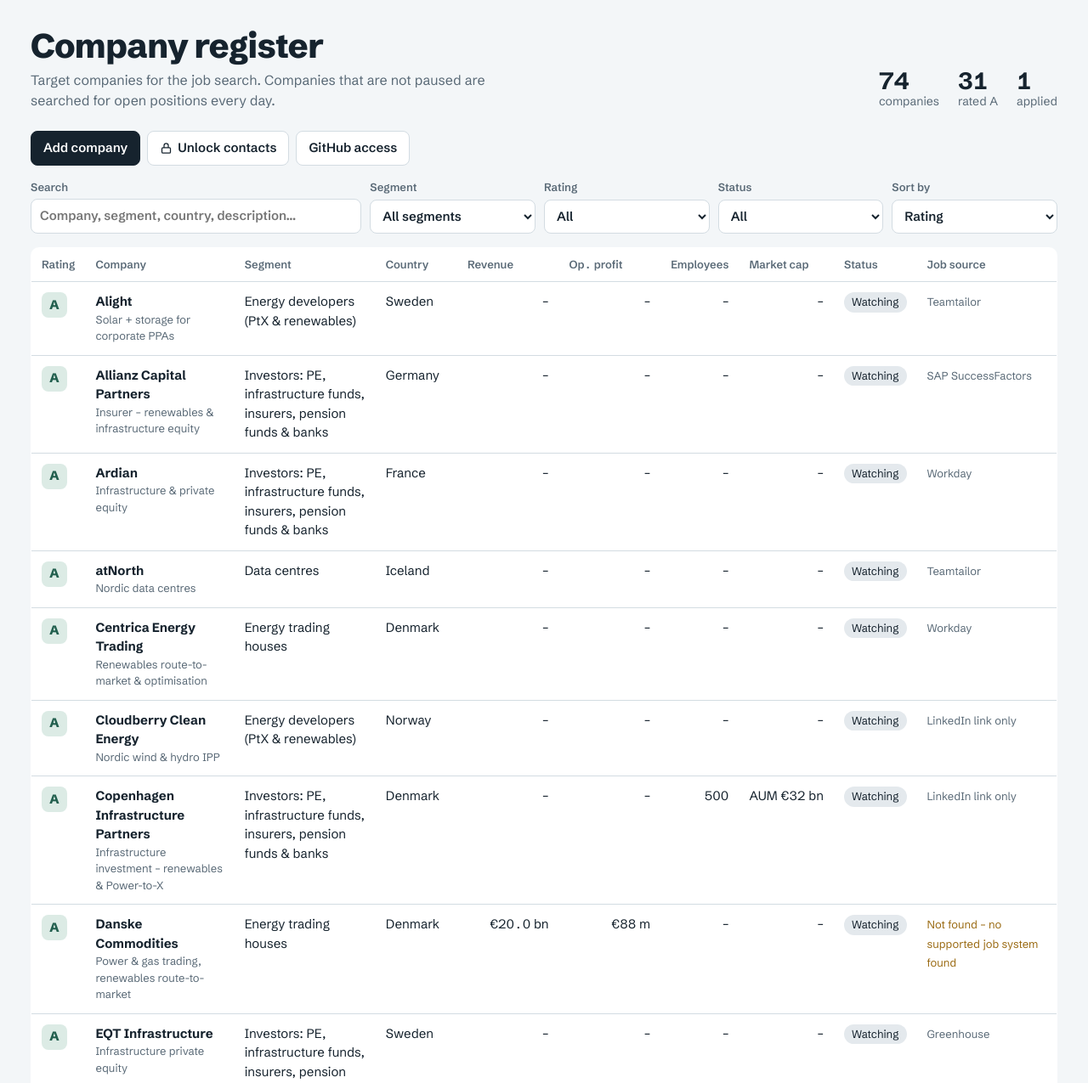
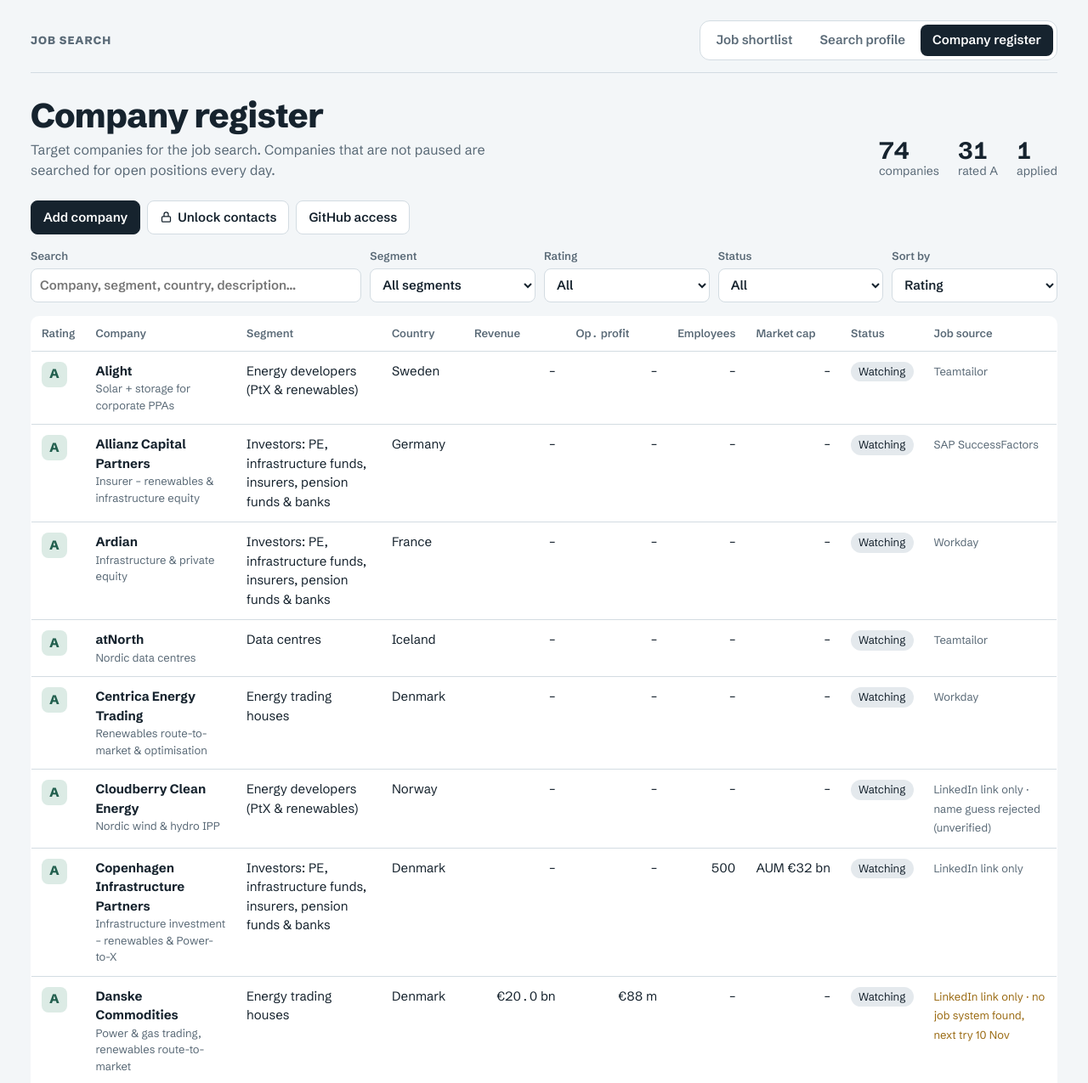
Before and after one commit to TheHoff26/company-scout, a plain HTML site: page docs/index.html in a window 1280 px wide. Shown: the top 1275 px of the page at 85% size. Drawn offline with Linux system fonts and the light colour scheme.

Commit message:
Add files via upload

```diff
--- a/docs/index.html
+++ b/docs/index.html
@@ -112,10 +112,18 @@ fieldset{border:none;padding:0;margin:0}
 .status{font-size:14px;min-height:1.4em}
 .status.err{color:var(--berry)} .status.ok{color:var(--pine)}
 .themebtn{background:none;border:none;color:var(--muted);font:inherit;font-size:14px;cursor:pointer;text-decoration:underline;text-underline-offset:3px;padding:0}
+.sitenav{display:flex;flex-wrap:wrap;align-items:center;justify-content:space-between;gap:10px 20px;margin:-8px 0 28px;padding-bottom:14px;border-bottom:1px solid var(--line)}
+.sitenav .brand{font-weight:800;font-size:13px;letter-spacing:.08em;text-transform:uppercase;color:var(--muted)}
+.sitenav ul{display:flex;gap:4px;list-style:none;margin:0;padding:4px;background:var(--surface);border:1px solid var(--line);border-radius:12px}
+.sitenav a{display:block;text-decoration:none;font-weight:600;font-size:15px;padding:7px 14px;border-radius:8px;color:var(--muted);white-space:nowrap}
+.sitenav a:hover{color:var(--ink);background:var(--bg)}
+.sitenav a[aria-current="page"]{background:var(--ink);color:var(--surface)}
+@media (max-width:560px){.sitenav ul{width:100%}.sitenav li{flex:1}.sitenav a{text-align:center;padding:7px 6px;font-size:14px}}
 </style>
 </head>
 <body>
 <div class="wrap">
+  <nav class="sitenav" aria-label="Job search tools"><span class="brand">Job search</span><ul><li><a href="/job-shortlist/">Job shortlist</a></li><li><a href="/job-shortlist/profile.html">Search profile</a></li><li><a href="/company-scout/" aria-current="page">Company register</a></li></ul></nav>
   <header class="top">
     <div>
       <h1>Company register</h1>
@@ -382,8 +390,16 @@ function mcap(f){ const m = f && f.market_cap; if (!m || m.value_bn == null) ret
   return (m.currency === "EUR" ? "€" : m.currency === "USD" ? "$" : (m.currency || "") + " ") + fmt(m.value_bn, 1) + " bn"; }
 function jobText(c){
   const j = c.jobs || {};
-  if (!j.ats && j.detect_failed) return {t: "Not found – " + j.detect_failed.replace(/^\d{4}-\d{2}-\d{2},\s*/, ""), cls: "warn"};
-  if (!j.ats) return {t: "Detection pending", cls: "warn"};
+  if (c.status === "paused") return {t: "Paused – not searched", cls: ""};
+  if (!j.ats && j.detect_failed){
+    const d = new Date(j.detect_failed.slice(0, 10)); d.setDate(d.getDate() + 7);
+    return {t: "LinkedIn link only · no job system found, next try " + d.toLocaleDateString("en-GB", {day: "numeric", month: "short"}), cls: "warn"};
+  }
+  if (!j.ats) return {t: "LinkedIn link only · job system being checked", cls: "warn"};
+  if (j.ats === "linkedin"){
+    const why = (j.detected || "").split("– ")[1] || "";
+    return {t: "LinkedIn link only" + (why ? " · " + why : ""), cls: ""};
+  }
   let t = ATS[j.ats] || j.ats, cls = "";
   if (j.check && j.check.ok === false){ t += " · check failed " + j.check.date; cls = "bad"; }
   else if (/verify/.test(j.detected || "")){ t += " · please verify"; cls = "warn"; }
```
